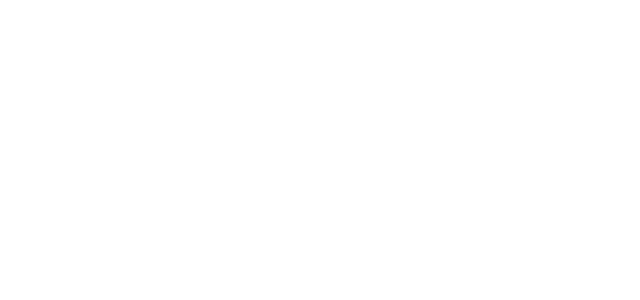
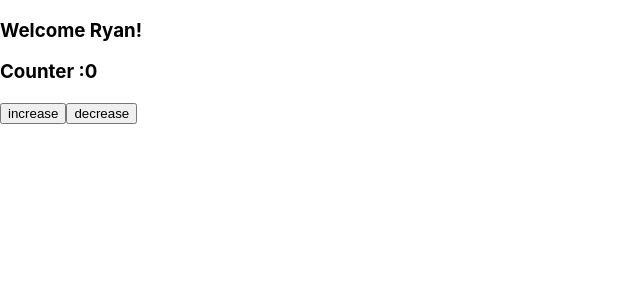
Before and after one commit to ryanflynndev/learning-hooks, a React (Create React App) app: page / in a window 1280 px wide. Shown: the top 300 px of the page, without its empty margins (0-640 px from the left). Built offline with nearby package versions, Linux system fonts and the light colour scheme.

Commit message:
Made counter

```diff
--- a/src/Counter.js
+++ b/src/Counter.js
@@ -1,10 +1,13 @@
 
 
-function Counter() {
+const Counter = () => {
 
     return (
         <div>
-
+            <h3>Welcome Ryan!</h3>
+            <h3>Counter :0</h3>
+            <button>increase</button>
+            <button>decrease</button>
         </div>
     )
 }
```
